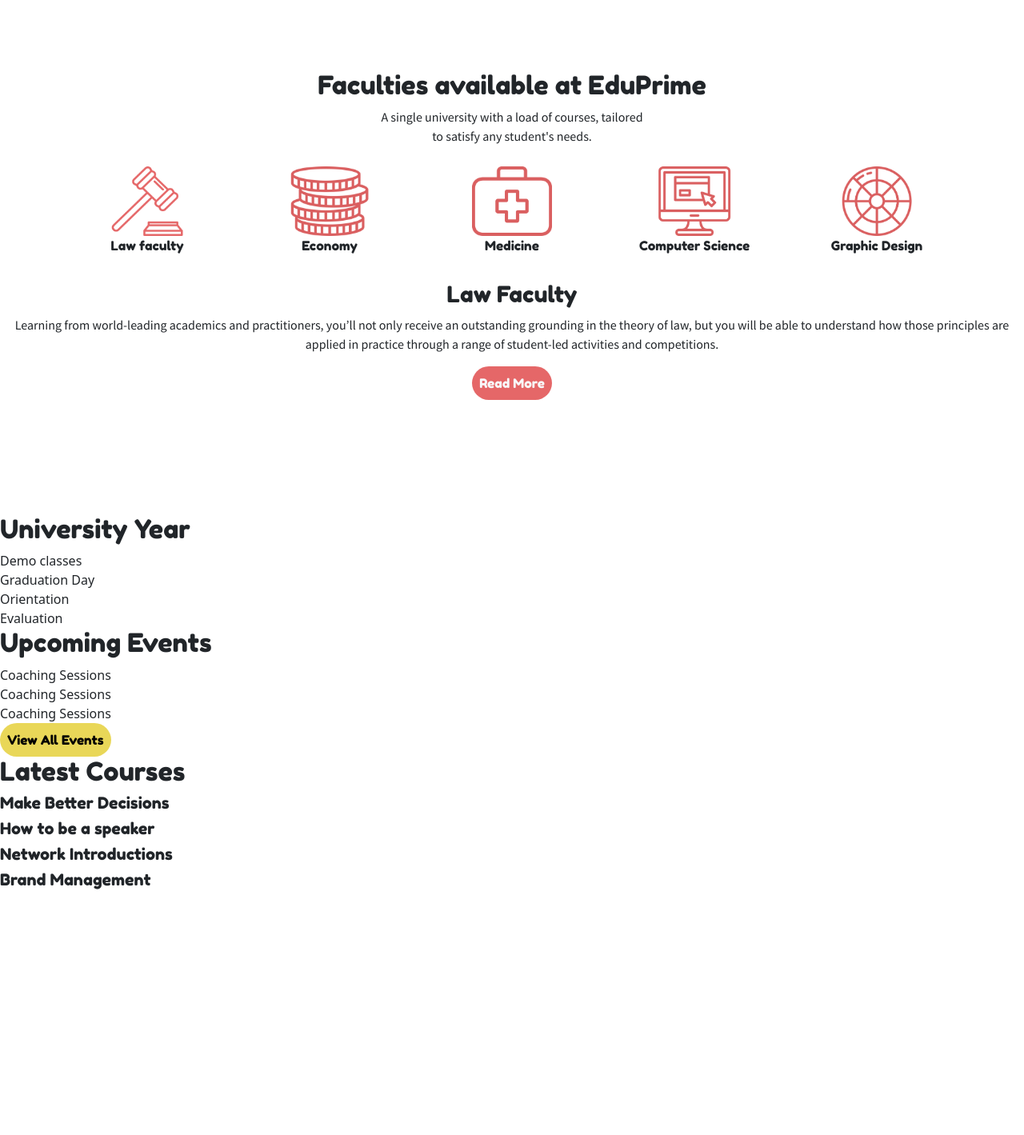
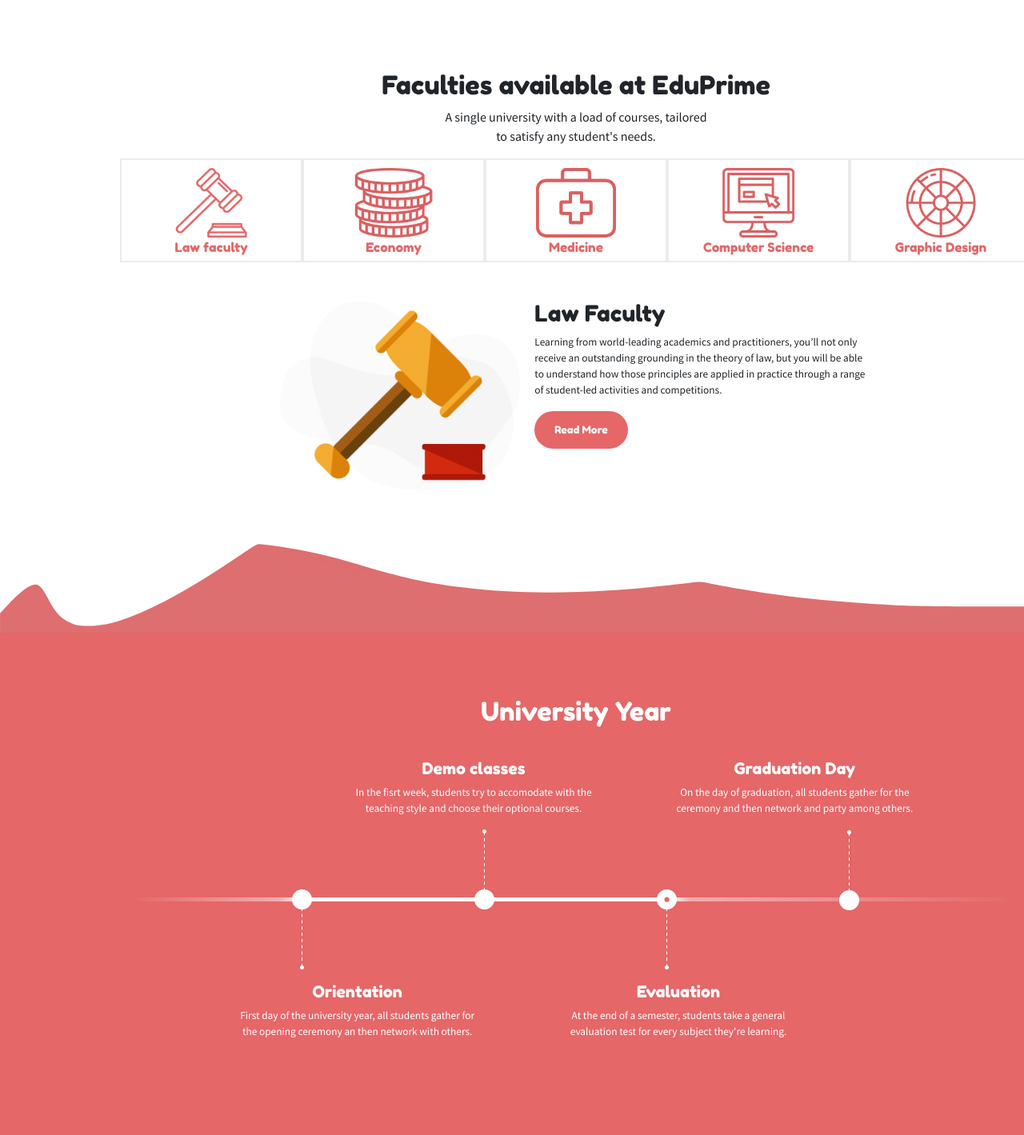
Before and after one commit to FraAccaBi/proj-html-vuejs, a Vue app: page / in a window 1280 px wide. Shown: the part 978-2397 px from the top of the page at 80% size. Built offline with nearby package versions, Linux system fonts and the light colour scheme.

Commit message:
add third section commit

```diff
--- a/src/assets/scss/style.scss
+++ b/src/assets/scss/style.scss
@@ -2,11 +2,15 @@
 h1,h2,h3,h4,h5, button, .box>.title { font-family: "Fredoka One", cursive; }
 p{
     font-family: "Source Sans Pro", sans-serif;
+    font-size: smaller;
 }
 button{
     border-radius: 2rem;
     border: 1px solid transparent;
-    padding: 0.5rem;
+    padding: 0.8rem;
+    padding-left: 1.5rem;
+    padding-right: 1.5rem;
+    font-size: small;
 }
 .my-container{
     max-width: 1440px;
--- a/src/components/SiteHeader.vue
+++ b/src/components/SiteHeader.vue
@@ -118,12 +118,13 @@
     }
   }
   .wave{
-    background-image: url("../../public/img/screencapture.png") ;
+    background-image: url("../../public/img/Wave-1.png"), url("../../public/svg/svg-0.svg") ;
     background-repeat: no-repeat;
     height: 130px;
+    background-blend-mode: multiply;
+    background-size: cover;
+    transform: rotate(180deg);
 
-    background-position: 10% 0%;
-    background-size: cover;
 
 
 
--- a/src/components/SiteMain.vue
+++ b/src/components/SiteMain.vue
@@ -63,9 +63,12 @@
           </div>
         </div>
       </div>
-      <div class="law-example">
-        <img src="" alt="">
-        <div class="text-center">
+      <div class="law-example col-2-container">
+        <div class="row py-5">
+          <div class="col-5">
+            <img src="../../public/img/Gavel-Illustration-e1556884768193.png" alt="">
+          </div>
+          <div class="col-7">
             <h3>
               Law Faculty
             </h3>
@@ -77,16 +80,46 @@
             </button>
           </div>
         </div>
+
+      </div>
       <div class="wave"></div>
     </section>
-    <section class="uni-years">
-        <h2>
+    <section class="uni-years py-5 text-center">
+        <h2 >
           University Year
         </h2>
-        <div class="col">Demo classes</div>
-        <div class="col">Graduation Day</div>
-        <div class="col">Orientation</div>
-        <div class="col">Evaluation</div>
+        <div class="container">
+          <div class="row justify-content-end">
+          <div class="col-4">
+            <h5>Demo classes</h5>
+            <p>
+              In the fisrt week, students try to accomodate with the teaching style and choose their optional courses.
+            </p>
+          </div>
+          <div class="col-4">
+            <h5>Graduation Day</h5>
+            <p>
+              On the day of graduation, all students gather for the ceremony and then network and party among others.
+            </p>
+          </div>
+        </div>
+        <img src="../../public/img/Timeline-Item.png" alt="">
+        <div class="row justify-content-start">
+          <div class="col-4">
+            <h5>Orientation</h5>
+            <p>
+              First day of the university year, all students gather for the opening ceremony an then network with others.
+            </p>
+         </div>
+          <div class="col-4">
+            <h5>Evaluation</h5>
+            <p>
+              At the end of a semester, students take a general evaluation test for every subject they're learning.
+            </p>
+          </div>
+        </div>
+        </div>
+
     </section>
     <section class="upcoming">
       <h2>
@@ -176,21 +209,22 @@
 @import "~@/assets/scss/style.scss";
 .courses{
   height: 425px;
-  .col-5>img{
-    max-width: 400px;
-  }
 }
 .faculties{
   height: 555px;
+  margin-bottom:148px;
   .box{
     padding-top: 10px;
     height: 130px;
+    color: $text-pink;
+    border: 2px solid $border-grey-1;
   }
   .box>img{
     width: 100px;
   }
   .box-active:hover{
     background-color: $bg-pink-transparent;
+    border:none;
 
     color: $text-light;
     img{
@@ -199,4 +233,33 @@
 
   }
 }
+.col-5>img{
+    max-width: 300px;
+  }
+.wave{
+    background-image: url("../../public/img/Wave-1.png"), url("../../public/svg/svg-0.svg") ;
+    background-repeat: no-repeat;
+    height: 130px;
+    width: 1440px;
+    background-blend-mode: multiply;
+    background-size: cover;
+  }
+.uni-years{
+  background-color: $bg-pink;
+  height: 650px;
+  color: $text-light;
+  h2{
+    color: $text-light;
+    padding: 2rem;
+  };
+  .justify-content-end{
+    padding-right: 8rem;
+    column-gap: 4rem;
+  };
+  .justify-content-start{
+    padding-top: 1rem;
+    padding-left: 8rem;
+    column-gap: 4rem;
+  }
+}
 </style>
```
Lines whose indentation alone changed are shown as unchanged.
